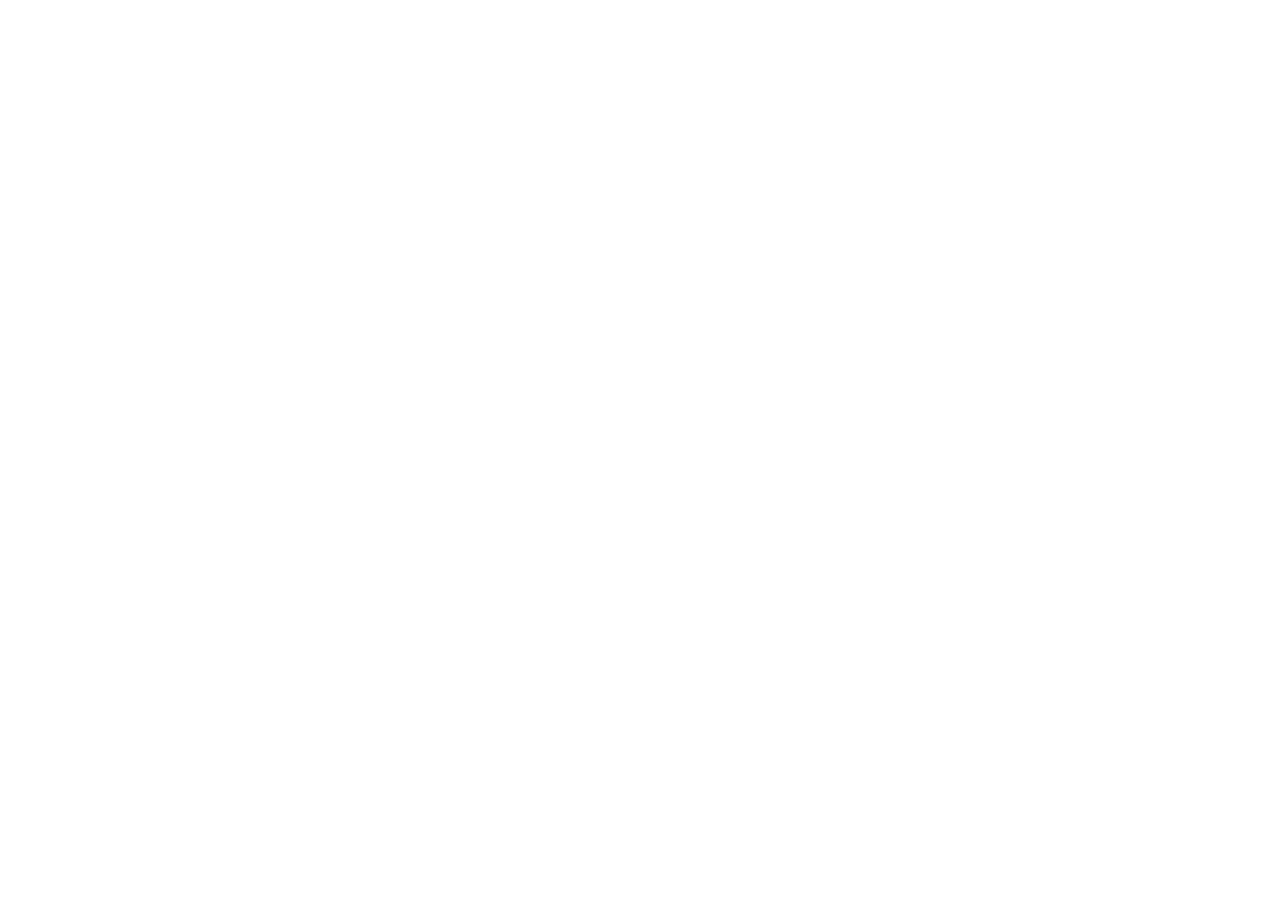
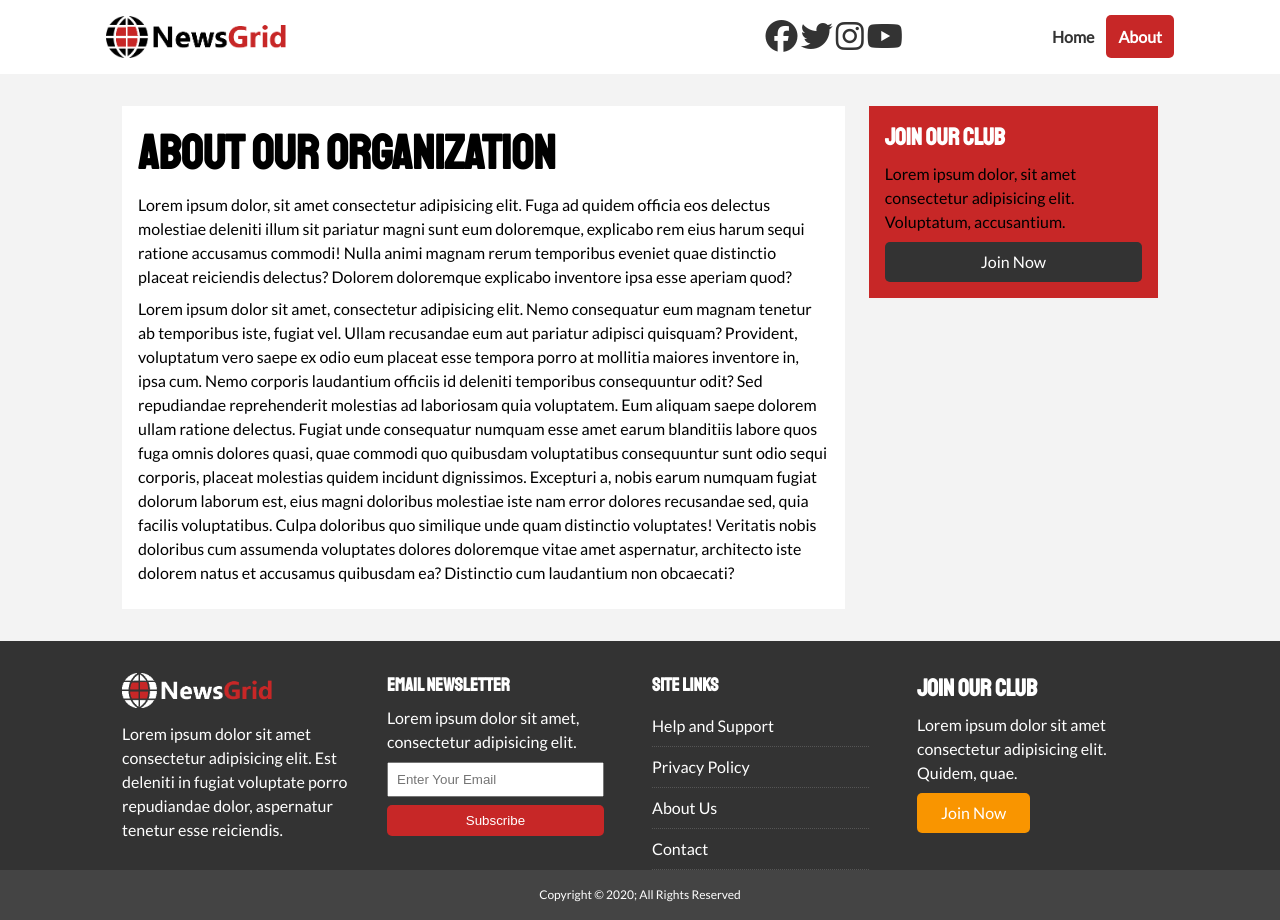
Before and after one commit to minhl337/grid-website, a plain HTML site: page about.html in a window 1280 px wide. Before the commit the page ends 800 px from the top, so only its background shows below. Drawn offline with Linux system fonts and the light colour scheme.

Commit message:
mobile styling and small screen styling added

```diff
--- a/about.html
+++ b/about.html
@@ -0,0 +1,139 @@
+<!DOCTYPE html>
+<html lang="en">
+  <head>
+    <meta charset="UTF-8" />
+    <meta name="viewport" content="width=device-width, initial-scale=1.0" />
+    <title>NewsGrid | About</title>
+    <link
+      href="https://fonts.googleapis.com/css2?family=Lato&family=Staatliches&display=swap"
+      rel="stylesheet"
+    />
+    <script
+      src="https://kit.fontawesome.com/52042cd92b.js"
+      crossorigin="anonymous"
+    ></script>
+    <link rel="stylesheet" href="./css/style.css" />
+    <link
+      rel="stylesheet"
+      media="screen and (max-width: 768px)"
+      href="./css/mobile.css"
+    />
+    <link rel="shortcut icon" type="image/x-icon" href="./favicon.ico" />
+  </head>
+  <body>
+    <!-------- Navbar -------->
+    <nav id="main-nav">
+      <div class="container">
+        <img src="./image_resources/logo.png" alt="NewsGrid" class="logo" />
+
+        <div class="social">
+          <a href="https://www.facebook.com/"
+            ><i class="fab fa-facebook fa-2x" target="_blank"></i
+          ></a>
+          <a href="https://www.twitter.com/"
+            ><i class="fab fa-twitter fa-2x" target="_blank"></i
+          ></a>
+          <a href="https://www.instagram.com/"
+            ><i class="fab fa-instagram fa-2x" target="_blank"></i
+          ></a>
+          <a href="https://www.youtube.com/"
+            ><i class="fab fa-youtube fa-2x" target="_blank"></i
+          ></a>
+        </div>
+        <ul>
+          <li><a href="index.html">Home</a></li>
+          <li><a href="index.html" class="current">About</a></li>
+        </ul>
+      </div>
+    </nav>
+
+    <section id="about">
+      <div class="container">
+        <div class="page-container">
+          <article class="card">
+            <h1 class="l-heading">About Our Organization</h1>
+            <p>
+              Lorem ipsum dolor, sit amet consectetur adipisicing elit. Fuga ad
+              quidem officia eos delectus molestiae deleniti illum sit pariatur
+              magni sunt eum doloremque, explicabo rem eius harum sequi ratione
+              accusamus commodi! Nulla animi magnam rerum temporibus eveniet
+              quae distinctio placeat reiciendis delectus? Dolorem doloremque
+              explicabo inventore ipsa esse aperiam quod?
+            </p>
+            <p>
+              Lorem ipsum dolor sit amet, consectetur adipisicing elit. Nemo
+              consequatur eum magnam tenetur ab temporibus iste, fugiat vel.
+              Ullam recusandae eum aut pariatur adipisci quisquam? Provident,
+              voluptatum vero saepe ex odio eum placeat esse tempora porro at
+              mollitia maiores inventore in, ipsa cum. Nemo corporis laudantium
+              officiis id deleniti temporibus consequuntur odit? Sed repudiandae
+              reprehenderit molestias ad laboriosam quia voluptatem. Eum aliquam
+              saepe dolorem ullam ratione delectus. Fugiat unde consequatur
+              numquam esse amet earum blanditiis labore quos fuga omnis dolores
+              quasi, quae commodi quo quibusdam voluptatibus consequuntur sunt
+              odio sequi corporis, placeat molestias quidem incidunt
+              dignissimos. Excepturi a, nobis earum numquam fugiat dolorum
+              laborum est, eius magni doloribus molestiae iste nam error dolores
+              recusandae sed, quia facilis voluptatibus. Culpa doloribus quo
+              similique unde quam distinctio voluptates! Veritatis nobis
+              doloribus cum assumenda voluptates dolores doloremque vitae amet
+              aspernatur, architecto iste dolorem natus et accusamus quibusdam
+              ea? Distinctio cum laudantium non obcaecati?
+            </p>
+          </article>
+          <aside class="card bg-primary">
+            <h2>Join Our Club</h2>
+            <p>
+              Lorem ipsum dolor, sit amet consectetur adipisicing elit.
+              Voluptatum, accusantium.
+            </p>
+            <a href="#" class="btn btn-dark btn-block">Join Now</a>
+          </aside>
+        </div>
+      </div>
+    </section>
+    <!-------- Footer -------->
+    <footer id="main-footer" class="py-2">
+      <div class="container footer-container">
+        <div>
+          <img src="./image_resources/logo_light.png" alt="NewsGrid" />
+          <p>
+            Lorem ipsum dolor sit amet consectetur adipisicing elit. Est
+            deleniti in fugiat voluptate porro repudiandae dolor, aspernatur
+            tenetur esse reiciendis.
+          </p>
+        </div>
+        <div>
+          <h3>Email NewsLetter</h3>
+          <p>Lorem ipsum dolor sit amet, consectetur adipisicing elit.</p>
+          <form>
+            <input type="email" placeholder="Enter Your Email" />
+            <input type="submit" value="Subscribe" class="btn btn-primary" />
+          </form>
+        </div>
+        <div>
+          <h3>Site Links</h3>
+          <ul class="list">
+            <li><a href="#">Help and Support</a></li>
+            <li><a href="#">Privacy Policy</a></li>
+            <li><a href="#">About Us</a></li>
+            <li><a href="#">Contact</a></li>
+          </ul>
+        </div>
+        <div>
+          <h2>Join Our Club</h2>
+          <p>
+            Lorem ipsum dolor sit amet consectetur adipisicing elit. Quidem,
+            quae.
+          </p>
+          <a href="" class="btn btn-secondary">Join Now</a>
+        </div>
+      </div>
+      <div class="copyright">
+        <p>
+          Copyright &copy; 2020; All Rights Reserved
+        </p>
+      </div>
+    </footer>
+  </body>
+</html>
--- a/css/mobile.css
+++ b/css/mobile.css
@@ -0,0 +1,68 @@
+/* ---------- Navigation ---------- */
+#main-nav .social {
+  display: none;
+}
+
+#main-nav .container {
+  grid-template-columns: 1fr 1fr;
+  grid-gap: 1.2rem;
+}
+
+#main-nav ul li a {
+  padding: 0.5rem;
+}
+
+/* ---------- Home Content ---------- */
+#home-articles .articles-container {
+  grid-template-columns: repeat(2, 1fr);
+}
+
+#home-articles .articles-container > *:first-child {
+  grid-template-columns: 1fr;
+  grid-column: 1;
+}
+#home-articles .articles-container > *:last-child {
+  grid-template-columns: 1fr;
+  grid-column: 1;
+}
+
+@media (max-width: 600px) {
+  /* Stack Grid Items */
+  #showcase .showcase-container {
+    grid-template-columns: 1fr;
+  }
+  #home-articles .articles-container {
+    grid-template-columns: 1fr;
+  }
+
+  /* Footer */
+  #main-footer .footer-container {
+    grid-template-columns: 1fr;
+  }
+
+  #main-footer .footer-container > * {
+    border-bottom: #444 dotted 1px;
+    padding-bottom: 1rem;
+  }
+
+  #main-footer .footer-container > *:last-child,
+  #main-footer .footer-container > *:nth-child(3) {
+    border: none;
+  }
+
+  #main-footer .footer-container > *:last-child {
+    padding-bottom: 2rem;
+  }
+
+  .page-container {
+    grid-template-columns: 1fr;
+  }
+
+  .page-container > *:first-child {
+    grid-column: 1;
+  }
+
+  .l-heading {
+    font-size: 2rem;
+  }
+}
--- a/css/style.css
+++ b/css/style.css
@@ -162,6 +162,10 @@ h6 {
   padding: 3rem;
 }
 
+.l-heading {
+  font-size: 3rem;
+}
+
 .list li {
   padding: 0.5rem 0;
   border-bottom: #555 dotted 1px;
@@ -170,6 +174,25 @@ h6 {
 
 .list li a:hover {
   color: var(--primary-color);
+}
+
+#categories ul li a {
+  color: black;
+}
+#categories ul li a:hover {
+  color: var(--primary-color);
+}
+
+/* -------- Inner Page Grid Container -------- */
+.page-container {
+  display: grid;
+  grid-template-columns: 5fr 2fr;
+  margin: 2rem 0;
+  grid-gap: 1.5rem;
+}
+
+.page-container > *:first-child {
+  grid-row: 1 / span 3;
 }
 /* -------- Navigation -------- */
 #main-nav {
@@ -281,10 +304,22 @@ h6 {
   align-items: center;
 }
 
+#article .meta {
+  display: flex;
+  justify-content: space-between;
+  align-items: center;
+  background: #eee;
+  padding: 0.5rem;
+}
+
+#article .meta .category {
+  margin-bottom: 0;
+}
 /* ---------- Footer ---------- */
 #main-footer {
   background: var(--dark-color);
   color: white;
+  padding-bottom: 0;
 }
 
 #main-footer img {
@@ -301,9 +336,8 @@ h6 {
   grid-gap: 1.5rem;
 }
 
-#main-footer .footer-container > *:last-child {
+#main-footer .copyright {
   background: #444;
-  grid-column: 1 / span 4;
   padding: 0.5rem;
   text-align: center;
   font-size: 0.75rem;
@@ -318,3 +352,5 @@ h6 {
 #main-footer .footer-container input[type='submit'] {
   width: 90%;
 }
+
+/* ---------- About Page ---------- */
```
Also changed, not shown: article.html (+168 -0 lines), index.html (+6 -6 lines).
